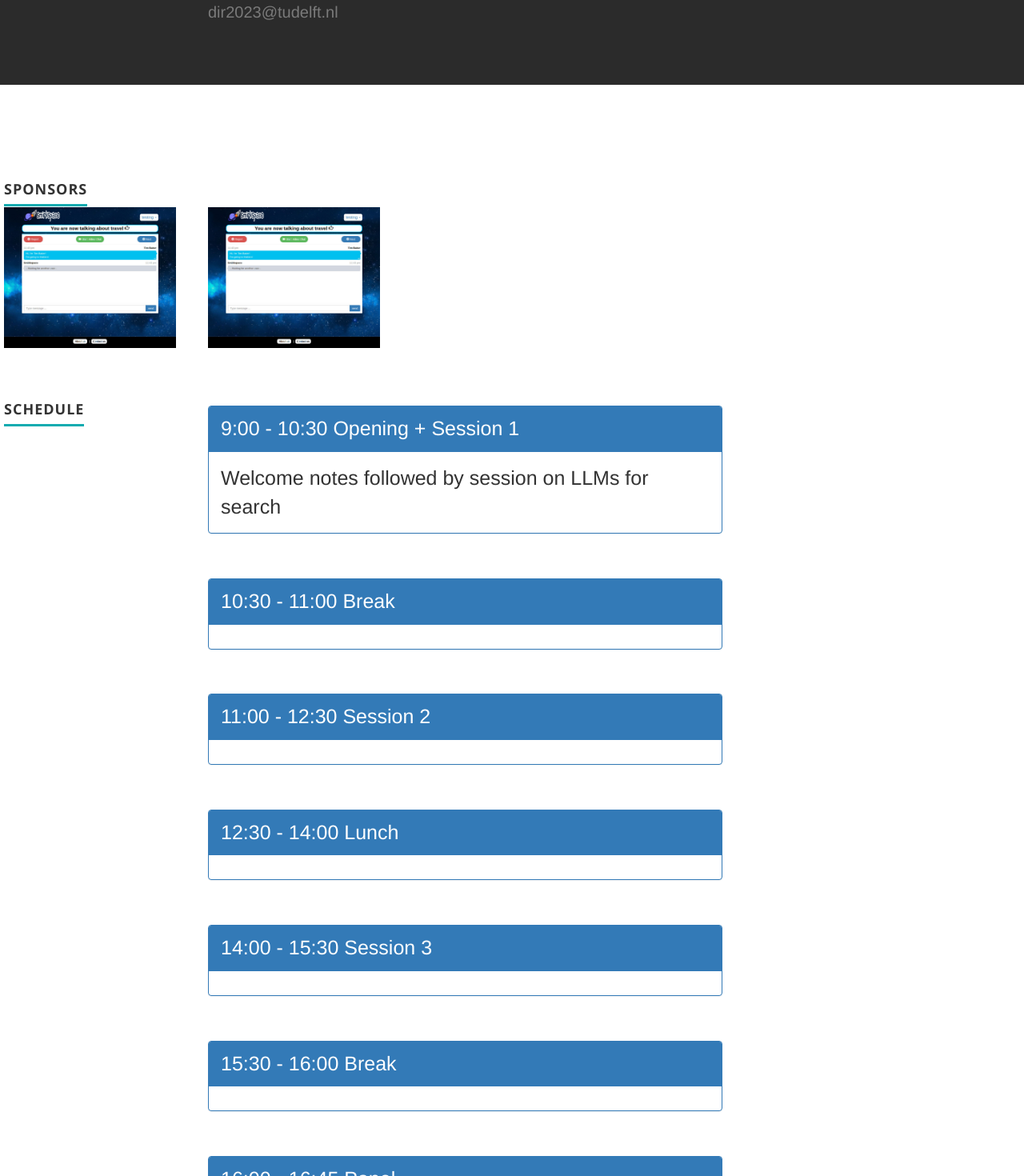
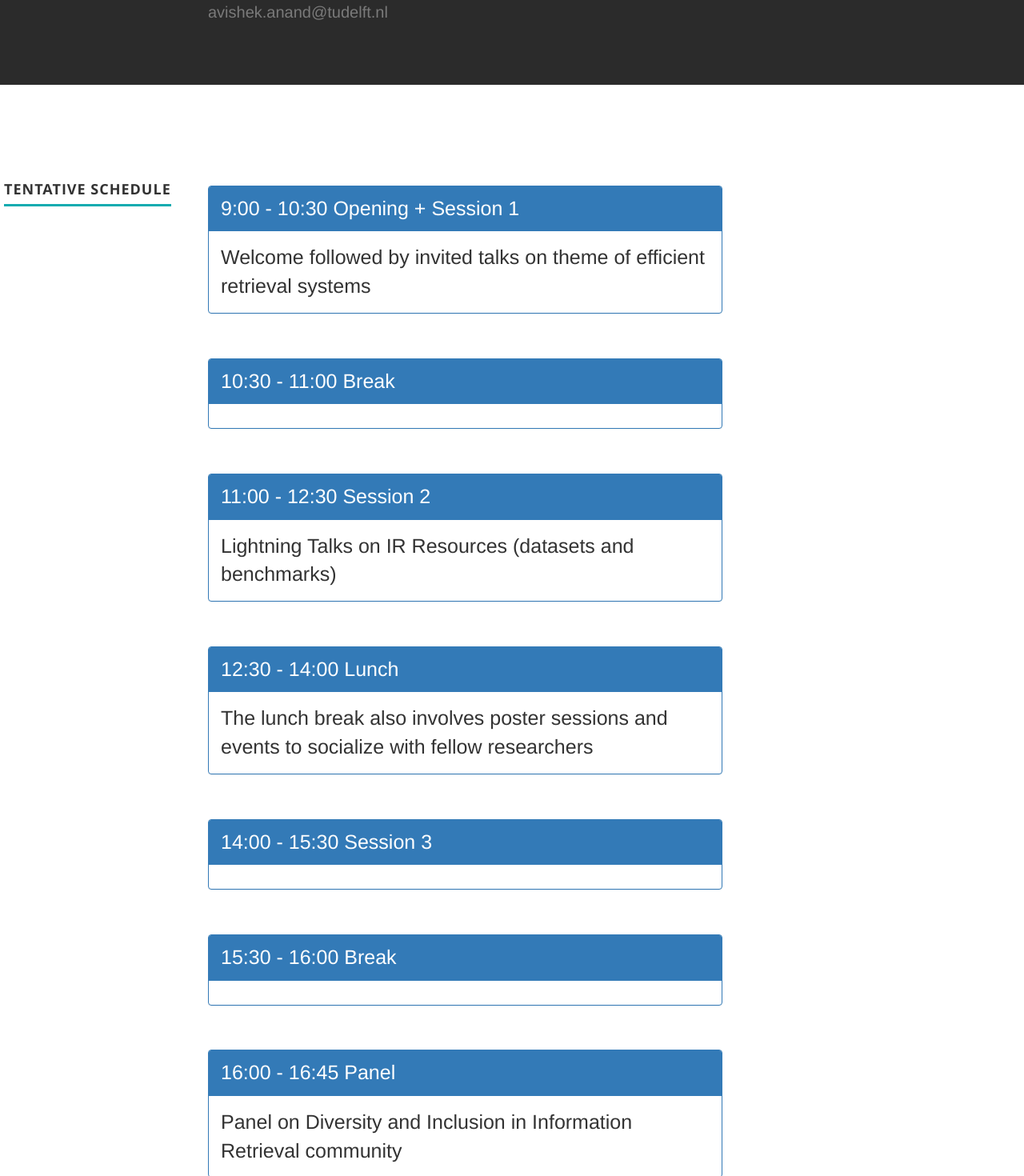
Before and after one commit to DIR2023/DIR2023, a React (Create React App) app: page / in a window 1280 px wide. Shown: the part 1330-2800 px from the top of the page at 80% size. Built offline with nearby package versions, Linux system fonts and the light colour scheme.

Commit message:
added team details

```diff
--- a/public/data.json
+++ b/public/data.json
@@ -4,9 +4,9 @@
     "occupation": "The 22nd Dutch-Belgian Information Retrieval Workshop (Offline)",
     "description": "Here will be your description. Use this to describe what you do or whatever you feel best describes yourself to a potential employer",
     "image": "tu_delft.jpg",
-    "bio": "DIR 2023 is inviting Belgium and Netherlands-based researchers to present their work. We invite contributions of previously published articles to be delivered as a 15-minutes lightning talks. Please, fill in the form if you would like to present your work at DIR this year or would like to nominate someone. You can expect vibrant discussions and plenty of social interactions. Don't hesitate and claim your spot.",
+    "bio": "DIR 2023 is inviting Belgium and Netherlands-based researchers to present their work. We invite contributions of previously published articles, resouce papers (datasets and benchmarks) to be delivered as a 15-minutes lightning talks. Please, fill in the form if you would like to present your work at DIR this year. You can expect vibrant discussions and plenty of social interactions. Don't hesitate and claim your spot.",
     "contactmessage": "Here is where you should write your message to readers to have them get in contact with you.",
-    "email": "dir2023@tudelft.nl",
+    "email": "avishek.anand@tudelft.nl",
     "phone": "0000",
     "address": {
       "street": "2628 XE Delft",
@@ -14,8 +14,8 @@
       "state": "Netherlands",
       "zip": "2628 XE"
     },
-    "website": "http://www.timbakerdev.com",
-    "resumedownload": "http://timbakerdev.com",
+    "website": "http://www.com",
+    "resumedownload": "http://.com",
     "social": [
       {
         "name": "linkedin",
@@ -82,19 +82,28 @@
     ],
     "team": [
       {
-        "title":"Sole Pera"
+        "title":"Avishek Anand (avishek.anand@tudelft.nl) (TU DELFT)"
+      },
+
+      {
+        "title":"Sole Pera (m.s.pera@tudelft.nl) (TU DELFT)"
       },
       {
-         "title":"Avishek Anand"
-       },
-       {
-         "title":"Venktesh V"
+        "title":"Maria Heuss (University of Amsterdam) (Diversity and Inclusion Panel organizer)"
+      },
+      {
+        "title":"Ans Mateo Corsi (Matteo Corsi@tudelft.nl) (TU DELFT) (Publicity Chair)"
+      },
+      {
+         "title":"Venktesh V (v.viswanathan-1@tudelft.nl) (TU DELFT) (Webmaster)"
        }
+
+
      ],
     "work": [
       {
         "title": "9:00 - 10:30 Opening + Session 1",
-        "description": "Welcome notes followed by session on LLMs for search"
+        "description": "Welcome followed by invited talks on theme of efficient retrieval systems"
       },
       {
         "title": "10:30 - 11:00  Break",
@@ -102,11 +111,11 @@
       },
       {
         "title": "11:00 - 12:30 Session 2",
-        "description": ""
+        "description": "Lightning Talks on IR Resources (datasets and benchmarks)"
       },
       {
         "title": "12:30 - 14:00 Lunch",
-        "description": ""
+        "description": "The lunch break also involves poster sessions and events to socialize with fellow researchers"
       },
       {
         "title": "14:00 - 15:30 Session 3",
@@ -118,11 +127,11 @@
       },
       {
         "title": "16:00 - 16:45 Panel",
-        "description": ""
+        "description": "Panel on Diversity and Inclusion in Information Retrieval community"
       },
       {
         "title": "16:45 - 17:00 Closing",
-        "description": ""
+        "description": "Closing remarks"
       }
     ],
     "students": [
@@ -178,7 +187,7 @@
       {
         "title": "Canadian Wanderlust",
         "category": "My Travel Blog for my post-university travels",
-        "image": "canadian-wanderlust.jpg",
+        "image": "canadian-wanderlus.jpg",
         "url": "https://www.canadianwanderlust.com"
       },
       {
--- a/src/Components/Header.js
+++ b/src/Components/Header.js
@@ -24,8 +24,9 @@ class Header extends Component {
          <ul id="nav" className="nav">
             <li className="current"><a className="smoothscroll" href="#home">DIR2023</a></li>
             <li><a className="smoothscroll" href="#about">About</a></li>
+            <li><a className="smoothscroll" href="#resume">Schedule</a></li>
+
             <li><a className="smoothscroll" href="#resume   ">Sponsors</a></li>
-	         <li><a className="smoothscroll" href="#resume">Schedule</a></li>
 
             <li><a className="smoothscroll" href="#team">Team</a></li>
 
@@ -37,6 +38,7 @@ class Header extends Component {
 
       <div className="row banner">
          <div className="banner-text">
+            <img src={"images/dir_logo.png"} />
             <h2 className="responsive-headline">{name}.</h2>
             <h4> <span>{occupation}</span>.</h4>
             <hr />
--- a/src/Components/Resume.js
+++ b/src/Components/Resume.js
@@ -8,7 +8,7 @@ class Resume extends Component {
          var sponsors = this.props.data.sponsors.map(function (sponsor) {
             return <div key={sponsor.name} className="columns portfolio-item">
                <div className="item-wrap">
-                  <img alt={sponsor.name} src={'images/portfolio/' + sponsor.image} />
+                  {/* <img alt={sponsor.name} src={'images/portfolio/' + sponsor.image} /> */}
 
                   <div className="link-icon"><i className="fa fa-link"></i></div>
                </div>
@@ -45,7 +45,17 @@ class Resume extends Component {
       return (
          <div>
       <section id="resume">
+      <div className="row schedule">
 
+         <div className="three columns header-col">
+            <h1><span>Tentative Schedule</span></h1>
+         </div>
+
+         <div className="nine columns main-col">
+          {schedule}
+        </div>
+    </div>
+    </section>
       <div className="row education">
          <div className="three columns header-col">
             <h1><span>Sponsors</span></h1>
@@ -60,17 +70,7 @@ class Resume extends Component {
 
 
 
-      <div className="row schedule">
 
-         <div className="three columns header-col">
-            <h1><span>Schedule</span></h1>
-         </div>
-
-         <div className="nine columns main-col">
-          {schedule}
-        </div>
-    </div>
-    </section>
 
 
 
```
Also changed, not shown: public/images/dir_logo.png (added), 1 other file (tests, documents, lock files or other folders).
